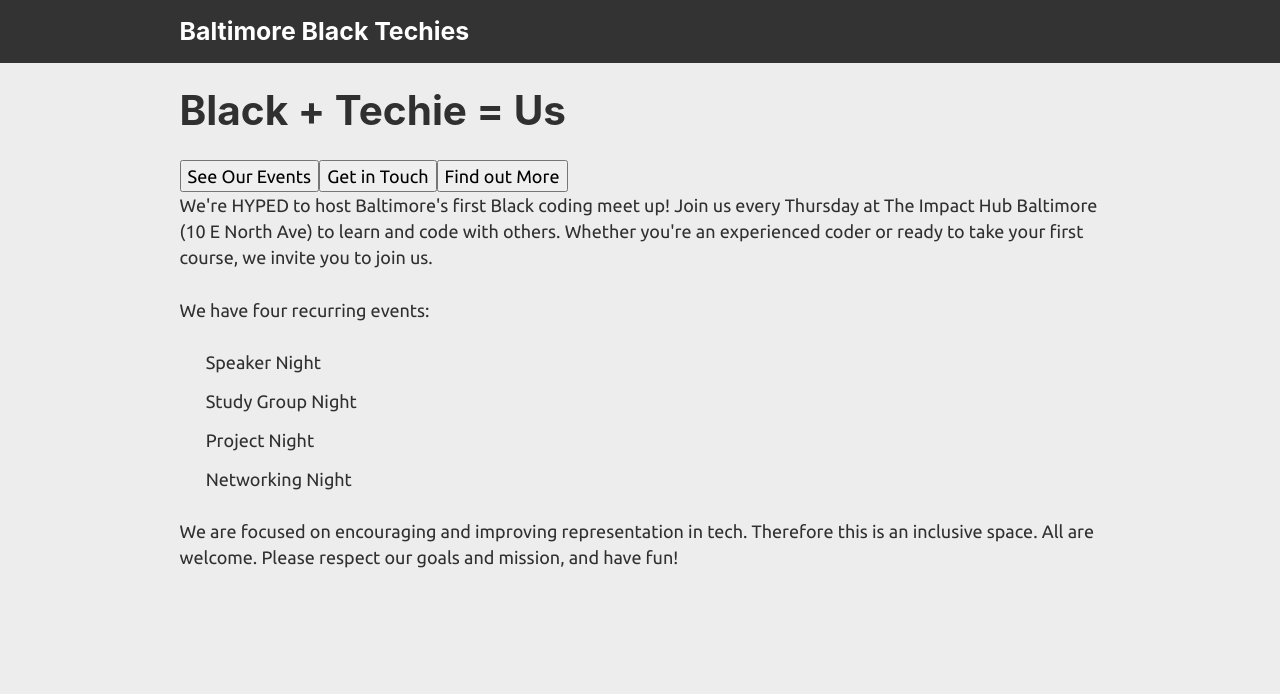
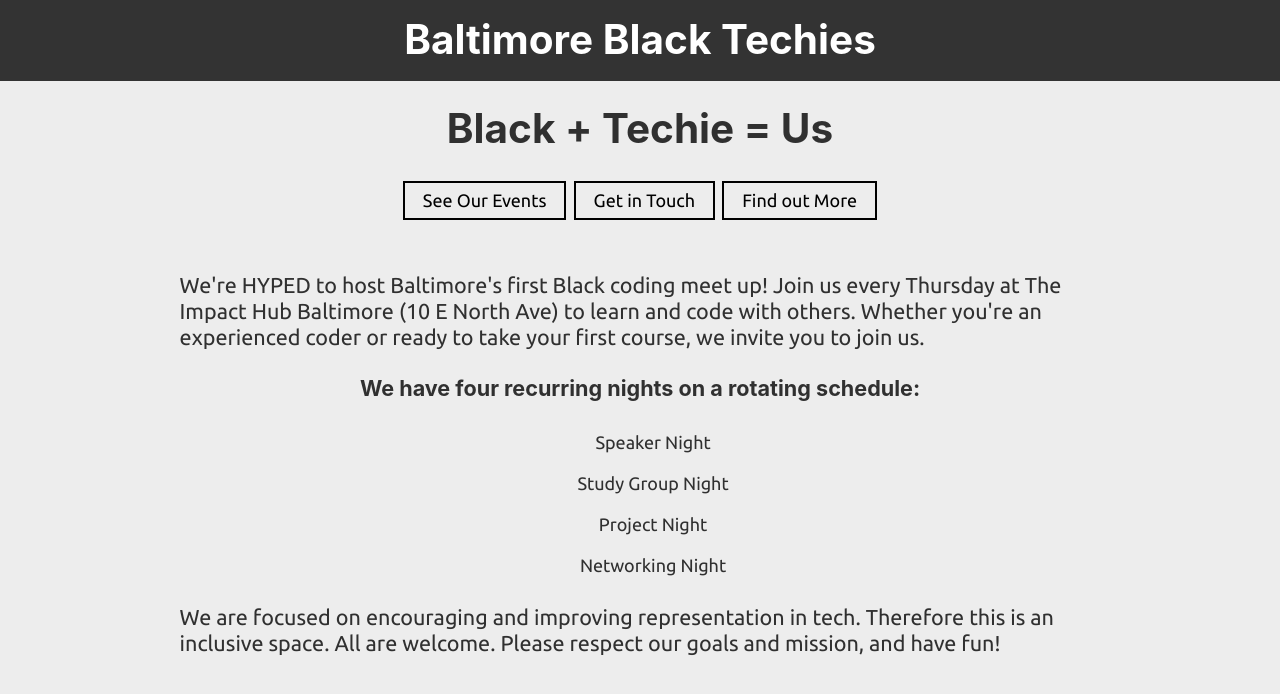
Before and after one commit to baltimoreblacktechies/bbt-site-v2, a Gatsby site: page / in a window 1280 px wide. Built offline with nearby package versions, Linux system fonts and the light colour scheme; Gatsby itself is replaced by a stand-in of ours.

Commit message:
Changed inline styles to styled components
Used the styled-components library to change some of the inline styles
into css styled components.

```diff
--- a/src/components/header.js
+++ b/src/components/header.js
@@ -1,21 +1,26 @@
 import React from 'react'
+import styled from 'styled-components'
 import { Link } from 'gatsby'
 
+const NavBar = styled.div`
+  background: #333333;
+  margin-bottom: 1.45rem;
+`
+
+const NavBarInner = styled.div`
+  margin: 0 auto;
+  max-width: 960px;
+  padding: 1rem 1.0875rem;
+`
+
+const Title = styled.h1`
+  margin: 0;
+  text-align: center;
+`
 const Header = ({ siteTitle }) => (
-  <div
-    style={{
-      background: '#333333',
-      marginBottom: '1.45rem',
-    }}
-  >
-    <div
-      style={{
-        margin: '0 auto',
-        maxWidth: 960,
-        padding: '1rem 1.0875rem',
-      }}
-    >
-      <h3 style={{ margin: 0 }}>
+  <NavBar>
+    <NavBarInner>
+      <Title>
         <Link
           to="/"
           style={{
@@ -25,9 +30,9 @@ const Header = ({ siteTitle }) => (
         >
           {siteTitle}
         </Link>
-      </h3>
-    </div>
-  </div>
+      </Title>
+    </NavBarInner>
+  </NavBar>
 )
 
 export default Header
--- a/src/components/layout.js
+++ b/src/components/layout.js
@@ -1,10 +1,18 @@
 import React from 'react'
 import PropTypes from 'prop-types'
 import Helmet from 'react-helmet'
+import styled from 'styled-components'
 import { StaticQuery, graphql } from 'gatsby'
 
 import Header from './header'
 import './layout.css'
+
+const SiteWrapper = styled.div`
+  margin: 0 auto;
+  max-width: 960px;
+  padding: 0px 1.0875rem 1.45rem;
+  padding-top: 0;
+`
 
 const Layout = ({ children }) => (
   <StaticQuery
@@ -29,16 +37,9 @@ const Layout = ({ children }) => (
           <html lang="en" />
         </Helmet>
         <Header siteTitle={data.site.siteMetadata.title} />
-        <div
-          style={{
-            margin: '0 auto',
-            maxWidth: 960,
-            padding: '0px 1.0875rem 1.45rem',
-            paddingTop: 0,
-          }}
-        >
+        <SiteWrapper>
           {children}
-        </div>
+        </SiteWrapper>
       </>
     )}
   />
--- a/src/pages/index.js
+++ b/src/pages/index.js
@@ -1,39 +1,77 @@
 import React from 'react'
 import { Link } from 'gatsby'
+import styled from 'styled-components'
 
 import Layout from '../components/layout'
-import Image from '../components/image'
+
+const Button = styled.button`
+  display: inline-block;
+  background: transparent;
+  border: 2px solid black;
+  padding: 0.25em 1em;
+  margin: 0.2em;
+  text-decoration: none;
+  color: black;
+  :visited {
+    color: black;
+  }
+`
+
+const HeaderSection = styled.section`
+  text-align: center;
+  padding-bottom: 1.5em;
+`
+const Section = styled.section`
+  margin-top: 1em;
+  font-size: 1.2em;
+`
+
+const ListWrapper = styled.section`
+  padding-top: 1.5em;
+  text-align: center;
+`
+
+const ListTitle = styled.h2`
+  font-size: 1.2em;
+`
+const List = styled.ul`
+  list-style: none;
+`
+
+const ListItem = styled.li`
+  padding-top: 0.1em;
+`
 
 const IndexPage = () => (
   <Layout>
-    <h1>Black + Techie = Us</h1>
-    <a href="https://www.meetup.com/Baltimore-Black-Techies-Meetup/">
-      <button>
+    <HeaderSection>
+      <h1>Black + Techie = Us</h1>
+      <Button as="a" href="https://www.meetup.com/Baltimore-Black-Techies-Meetup/">
         See Our Events
-      </button>
-    </a>
-    <button>Get in Touch</button>
-    <button>Find out More</button>
-    <p>
+      </Button>
+      <Button>Get in Touch</Button>
+      <Button>Find out More</Button>
+    </HeaderSection>
+    <Section>
       We're HYPED to host Baltimore's first Black coding meet up! Join us every
       Thursday at The Impact Hub Baltimore (10 E North Ave) to learn and code
       with others. Whether you're an experienced coder or
       ready to take your first course, we invite you to join us.
-    </p>
-    <p>
-      We have four recurring events:
-    </p>
-    <ul style={{ listStyle: 'none' }}>
-      <li>Speaker Night</li>
-      <li>Study Group Night</li>
-      <li>Project Night </li>
-      <li>Networking Night</li>
-    </ul>
-    <p>
+    </Section>
+    <ListWrapper>
+      <ListTitle>We have four recurring nights on a rotating schedule:</ListTitle>
+      <List>
+        <ListItem>Speaker Night</ListItem>
+        <ListItem>Study Group Night</ListItem>
+        <ListItem>Project Night </ListItem>
+        <ListItem>Networking Night</ListItem>
+      </List>
+    </ListWrapper>
+    <Section>
       We are focused on encouraging and improving representation in tech.
       Therefore this is an inclusive space. All are welcome.
       Please respect our goals and mission, and have fun!
-    </p>
+    </Section>
   </Layout>
 )
 
```
